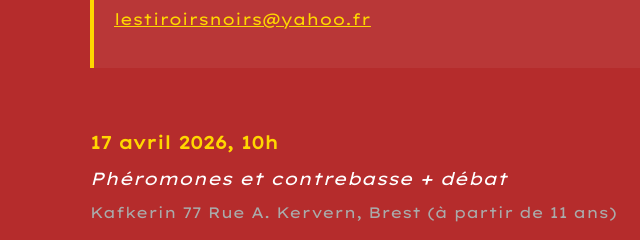
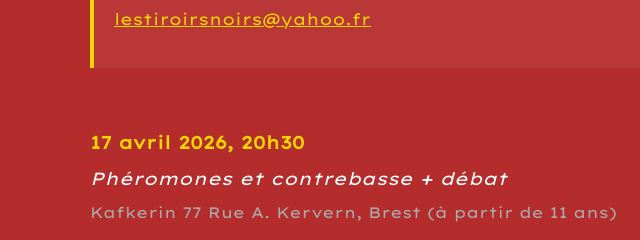
Before and after one commit to TiroirsNoirs/SiteWeb-LesTiroirsNoirs-V3, a plain HTML site: page index.html in a window 1280 px wide. Shown: the part 7300-7540 px from the top of the page, 0-640 px from the left. Drawn offline with Linux system fonts and the light colour scheme; a web font is replaced by a local one.

Commit message:
modif heure

```diff
--- a/index.html
+++ b/index.html
@@ -226,7 +226,7 @@
 
             <ul class="dates-list">
                  <li>
-                    <span class="date">17 avril 2026, 10h</span>
+                    <span class="date">17 avril 2026, 20h30</span>
                     <span class="titre">Phéromones et contrebasse + débat</span>
                     <span class="lieu">Kafkerin 77 Rue A. Kervern, Brest (à partir de 11 ans)</span>
                 </li>
```
